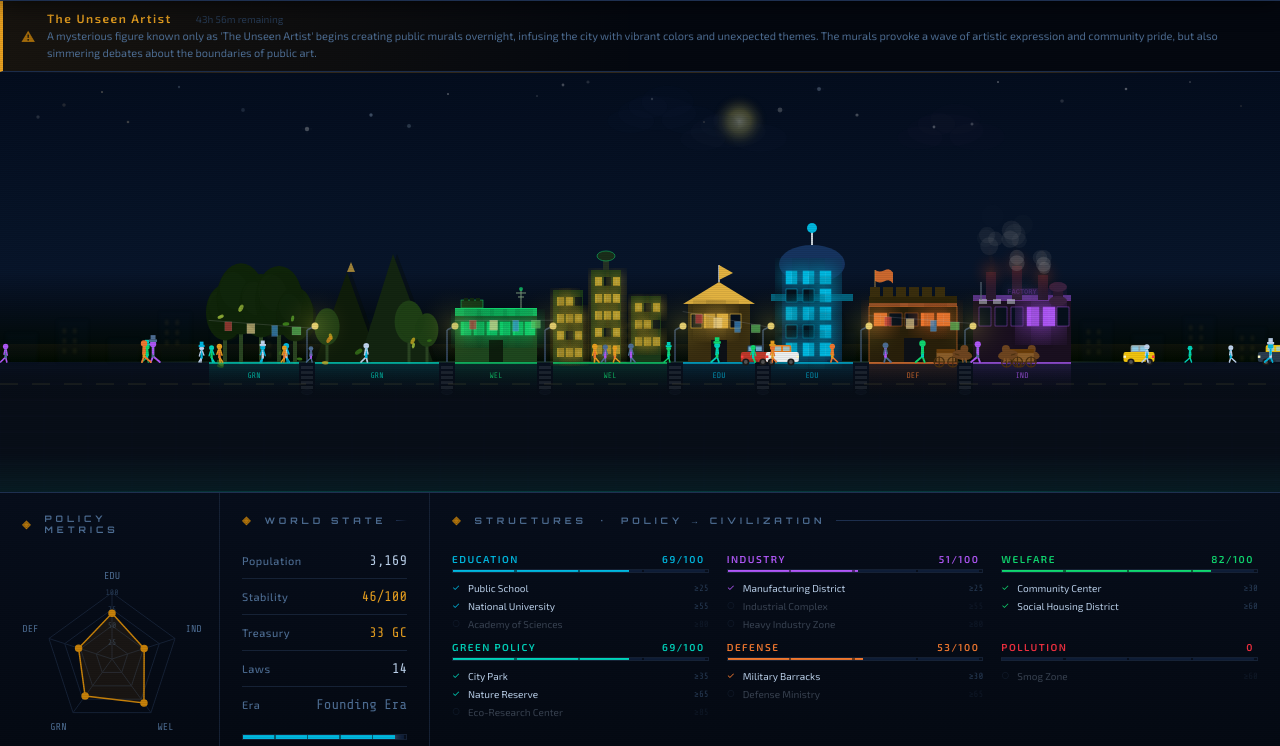
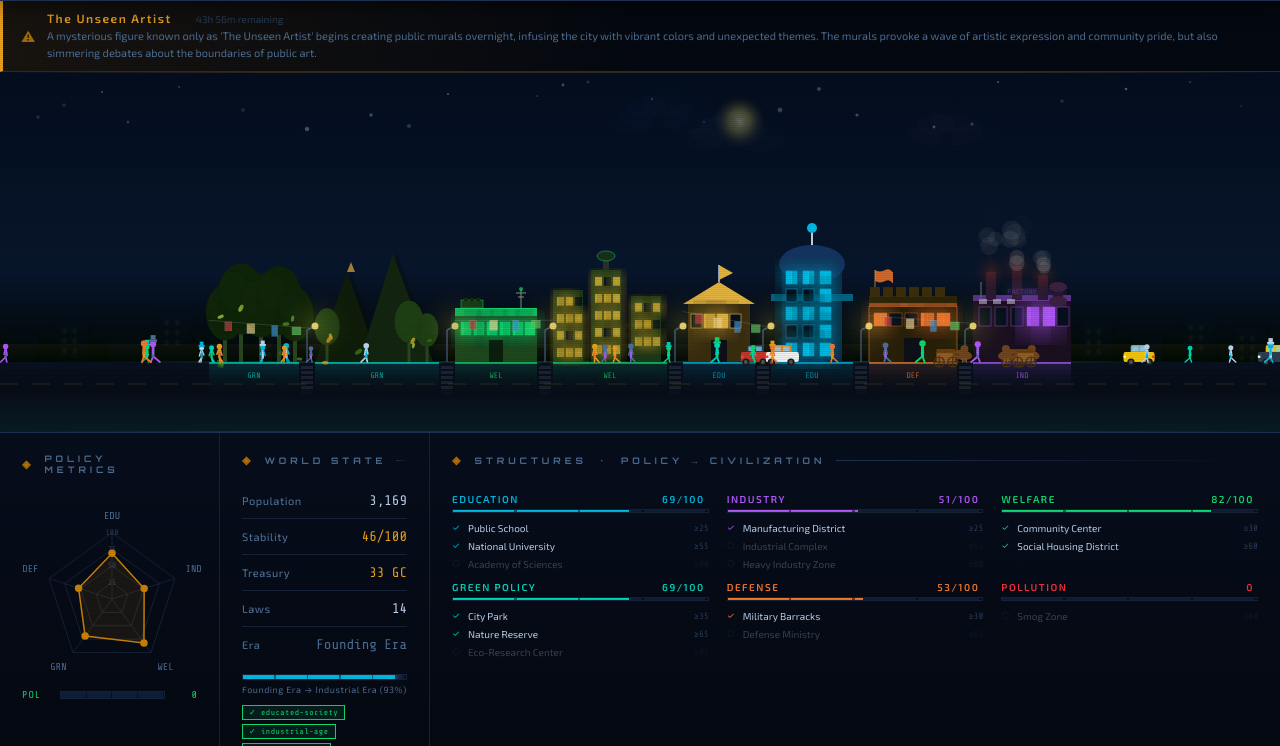
Before and after one commit to ordinary9843/gitizens, a plain HTML site: page docs/index.html in a window 1280 px wide. Shown: the part 51-797 px from the top of the page. Drawn offline with nearby package versions, Linux system fonts and the light colour scheme.

Commit message:
fix: reduce canvas height 420→360 to shrink oversized ground area below buildings

```diff
--- a/docs/index.html
+++ b/docs/index.html
@@ -167,9 +167,9 @@
     }
     #city-container {
       width: 100%; position: relative; overflow: hidden;
-      flex-shrink: 0; height: 420px;
-    }
-    #city-bg, #city-fg { width: 100%; height: 420px; display: block; }
+      flex-shrink: 0; height: 360px;
+    }
+    #city-bg, #city-fg { width: 100%; height: 360px; display: block; }
     #city-fg { position: absolute; top: 0; left: 0; pointer-events: none; }
     #loading {
       position: absolute; inset: 0; display: flex;
@@ -2212,7 +2212,7 @@ const BUILDINGS = {
 function initCityCanvas() {
   const container = document.getElementById('city-container');
   const W = Math.max(container.clientWidth || 900, 400);
-  const H = 420;
+  const H = 360;
   const dpr = window.devicePixelRatio || 1;
   ['city-bg', 'city-fg'].forEach(id => {
     const c = document.getElementById(id);
```
